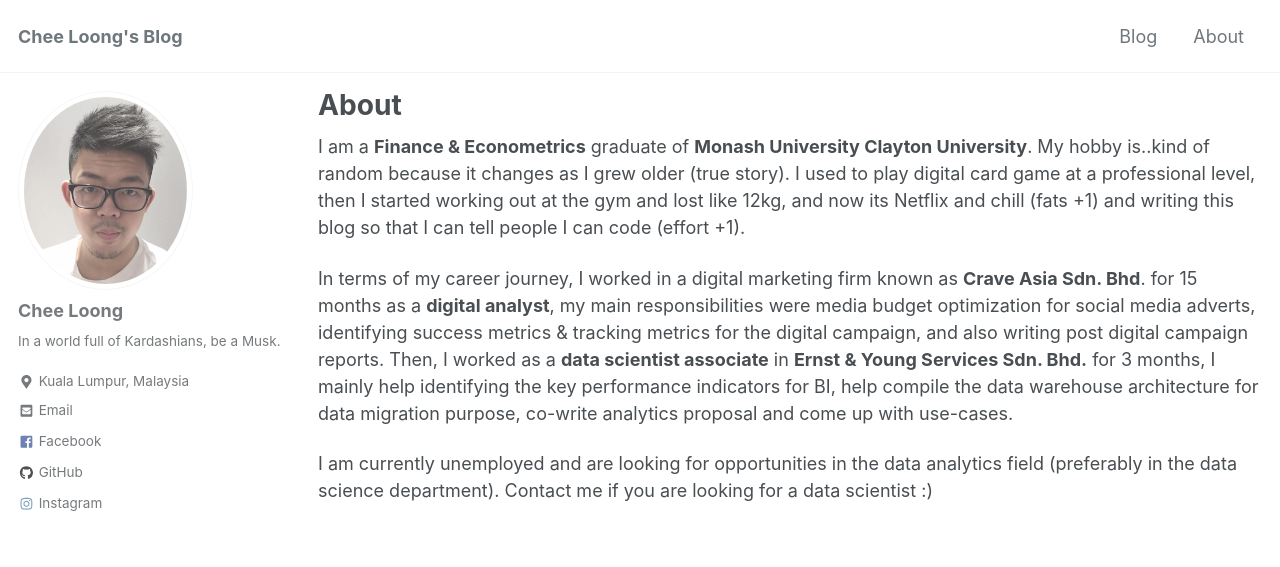
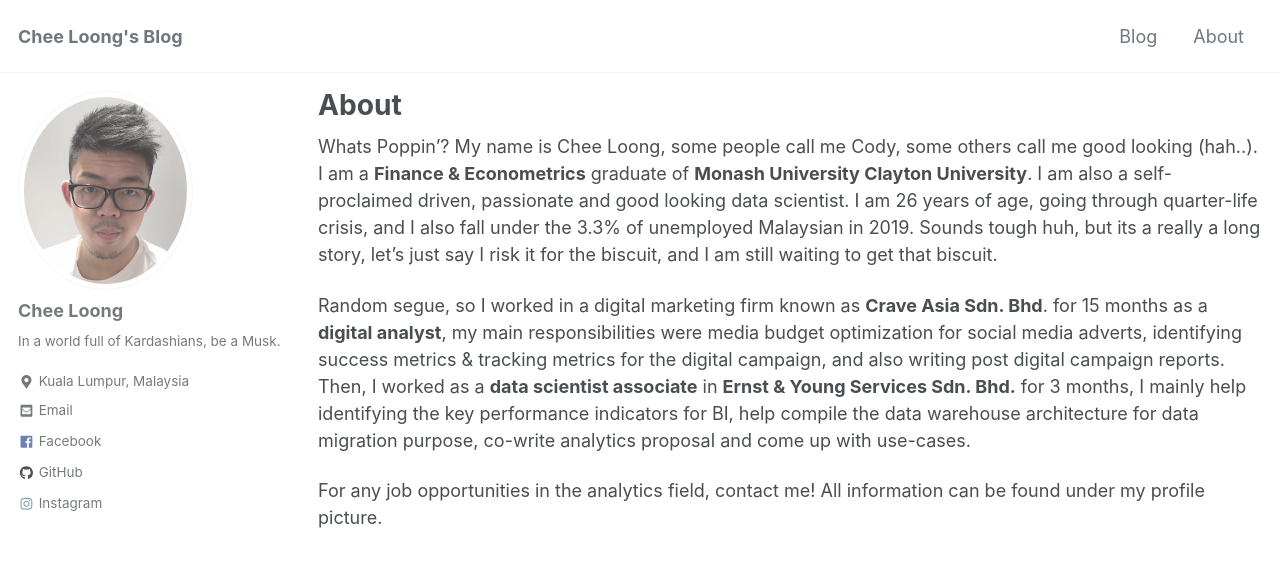
Before and after one commit to CheeLoong/CheeLoong.github.io, a Jekyll site: the page built from _pages/about.md, in a window 1280 px wide and 900 px high. Shown: the top 567 px of the window. Built offline with Jekyll 4.4.1, drawn with Linux system fonts in a browser that asks for light colours; cached includes are drawn as plain includes.

Commit message:
update about me

```diff
--- a/_pages/about.md
+++ b/_pages/about.md
@@ -6,8 +6,8 @@
 image: "/assets/images/lofi-banner.jpg"
 ---
 
-I am a **Finance & Econometrics** graduate of **Monash University Clayton University**. My hobby is..kind of random because it changes as I grew older (true story). I used to play digital card game at a professional level, then I started working out at the gym and lost like 12kg, and now its Netflix and chill (fats +1) and writing this blog so that I can tell people I can code (effort +1).
+Whats Poppin'? My name is Chee Loong, some people call me Cody, some others call me good looking (hah..). I am a **Finance & Econometrics** graduate of **Monash University Clayton University**. I am also a self-proclaimed driven, passionate and good looking data scientist. I am 26 years of age, going through quarter-life crisis, and I also fall under the 3.3% of unemployed Malaysian in 2019. Sounds tough huh, but its a really a long story, let's just say I risk it for the biscuit, and I am still waiting to get that biscuit.
 
-In terms of my career journey, I worked in a digital marketing firm known as **Crave Asia Sdn. Bhd**. for 15 months as a **digital analyst**, my main responsibilities were media budget optimization for social media adverts, identifying success metrics & tracking metrics for the digital campaign, and also writing post digital campaign reports. Then, I worked as a **data scientist associate** in **Ernst & Young Services Sdn. Bhd.** for 3 months, I mainly help identifying the key performance indicators for BI, help compile the data warehouse architecture for data migration purpose, co-write analytics proposal and come up with use-cases.
+Random segue, so I worked in a digital marketing firm known as **Crave Asia Sdn. Bhd**. for 15 months as a **digital analyst**, my main responsibilities were media budget optimization for social media adverts, identifying success metrics & tracking metrics for the digital campaign, and also writing post digital campaign reports. Then, I worked as a **data scientist associate** in **Ernst & Young Services Sdn. Bhd.** for 3 months, I mainly help identifying the key performance indicators for BI, help compile the data warehouse architecture for data migration purpose, co-write analytics proposal and come up with use-cases.
 
-I am currently unemployed and are looking for opportunities in the data analytics field (preferably in the data science department). Contact me if you are looking for a data scientist :)
+For any job opportunities in the analytics field, contact me! All information can be found under my profile picture.
```
